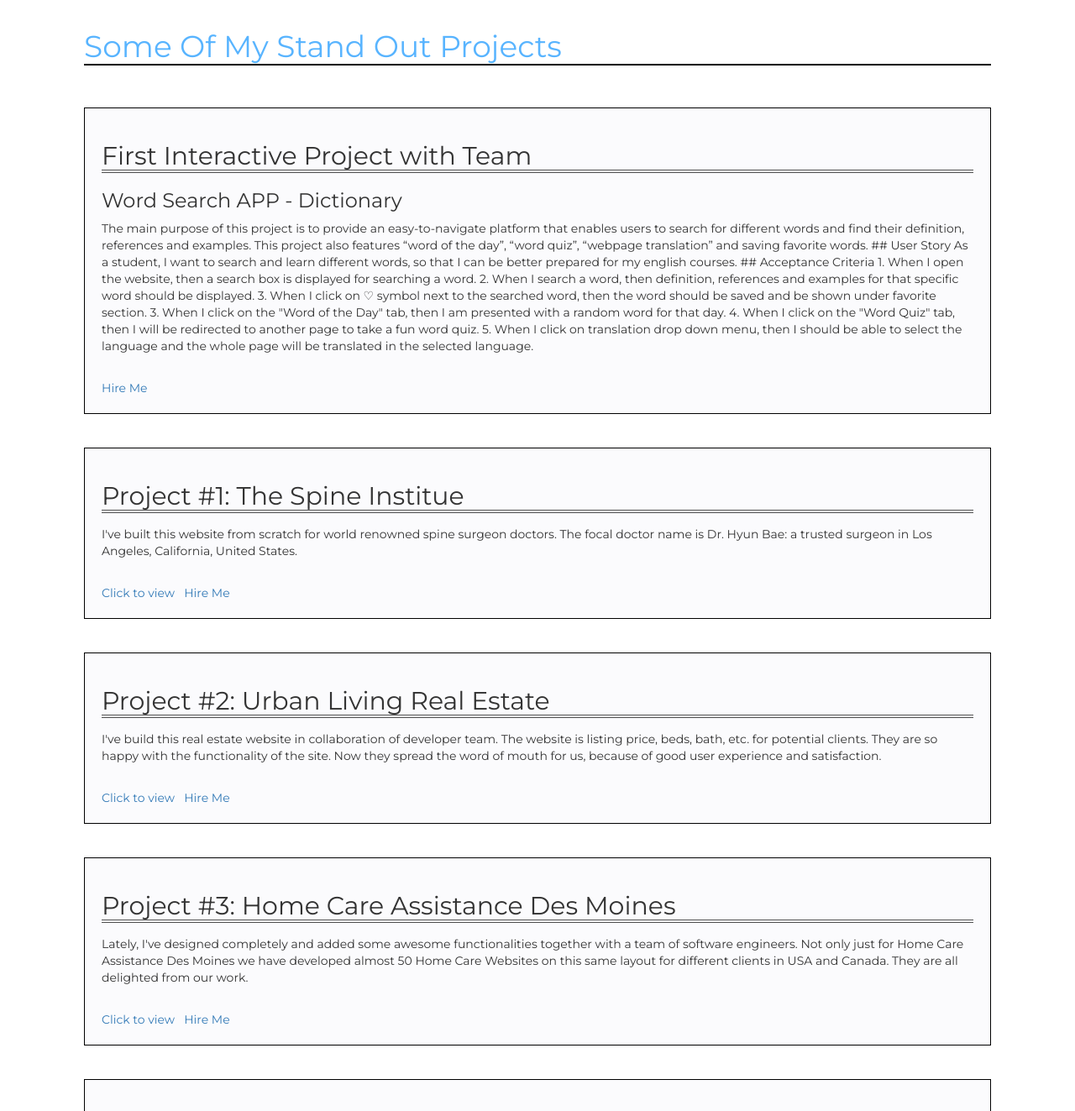
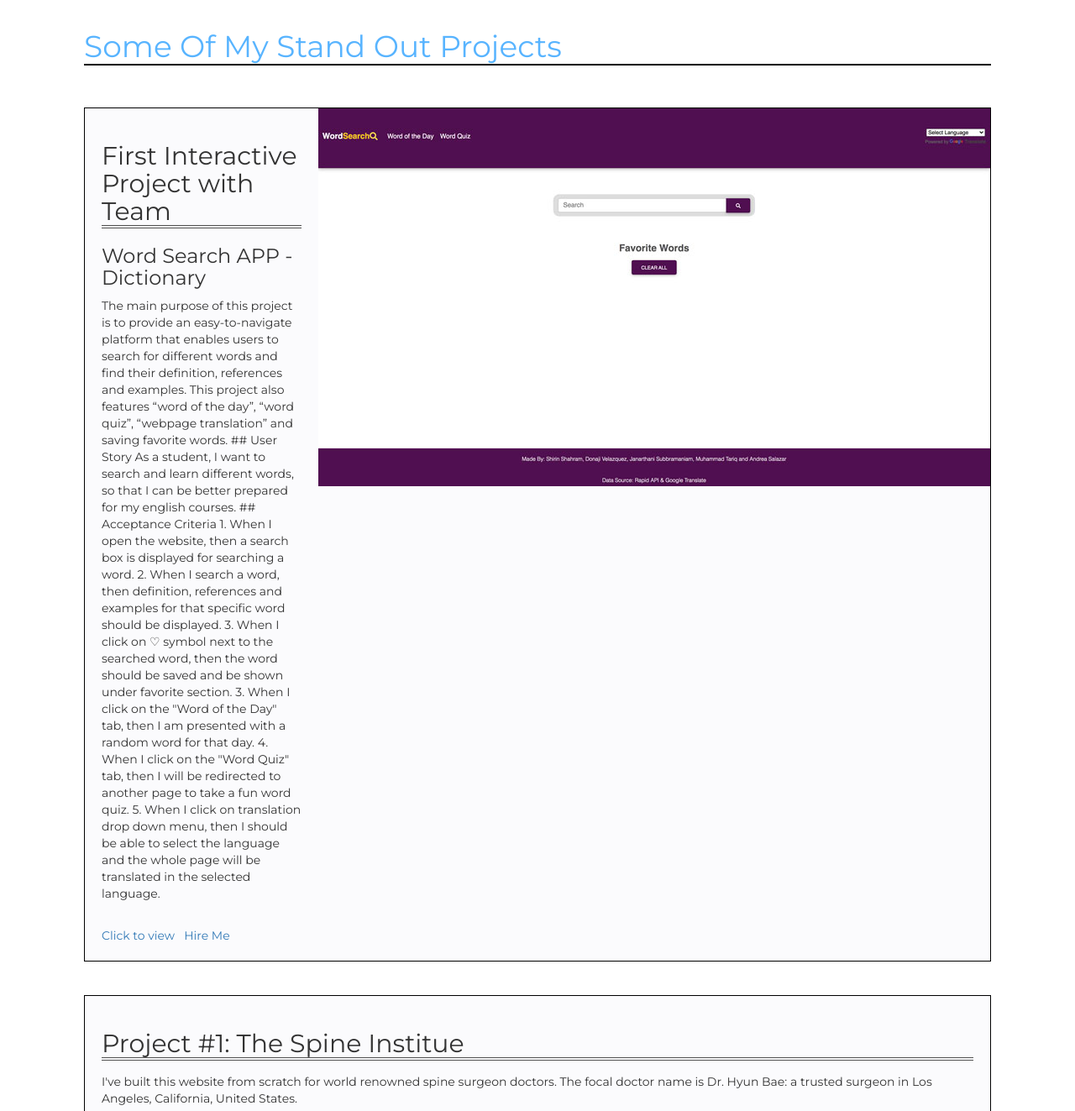
Before and after one commit to mmtariqk/m-portfolio, a plain HTML site: page index.html in a window 1280 px wide. Shown: the part 1060-2383 px from the top of the page at 84% size. Drawn offline with nearby package versions, Linux system fonts and the light colour scheme; a web font is replaced by a local one.

Commit message:
added word-search-img

```diff
--- a/index.html
+++ b/index.html
@@ -172,12 +172,13 @@ As a student, I want to search and learn different words, so that I can  be bett
 5. When I click on translation drop down menu, then I should be able to select the language and the whole page will be translated in the selected language.
           </p>
           <br />
-          <a href="#skills" target="_blank"></a>
+          <a href="https://mmtariqk.github.io/first-project/" target="_blank">Click to view</a>
+           &nbsp;
           <a href="#">Hire Me</a>
 
 
       </div>
-      <img class="img-responsive" src="./img/skills.jpg" alt="" />
+      <img class="img-responsive" src="./img/dictionary-word-search.jpg" alt="" />
     </div>
 
 
```
Also changed, not shown: img/dictionary-word-search.jpg (added), 1 other file.
